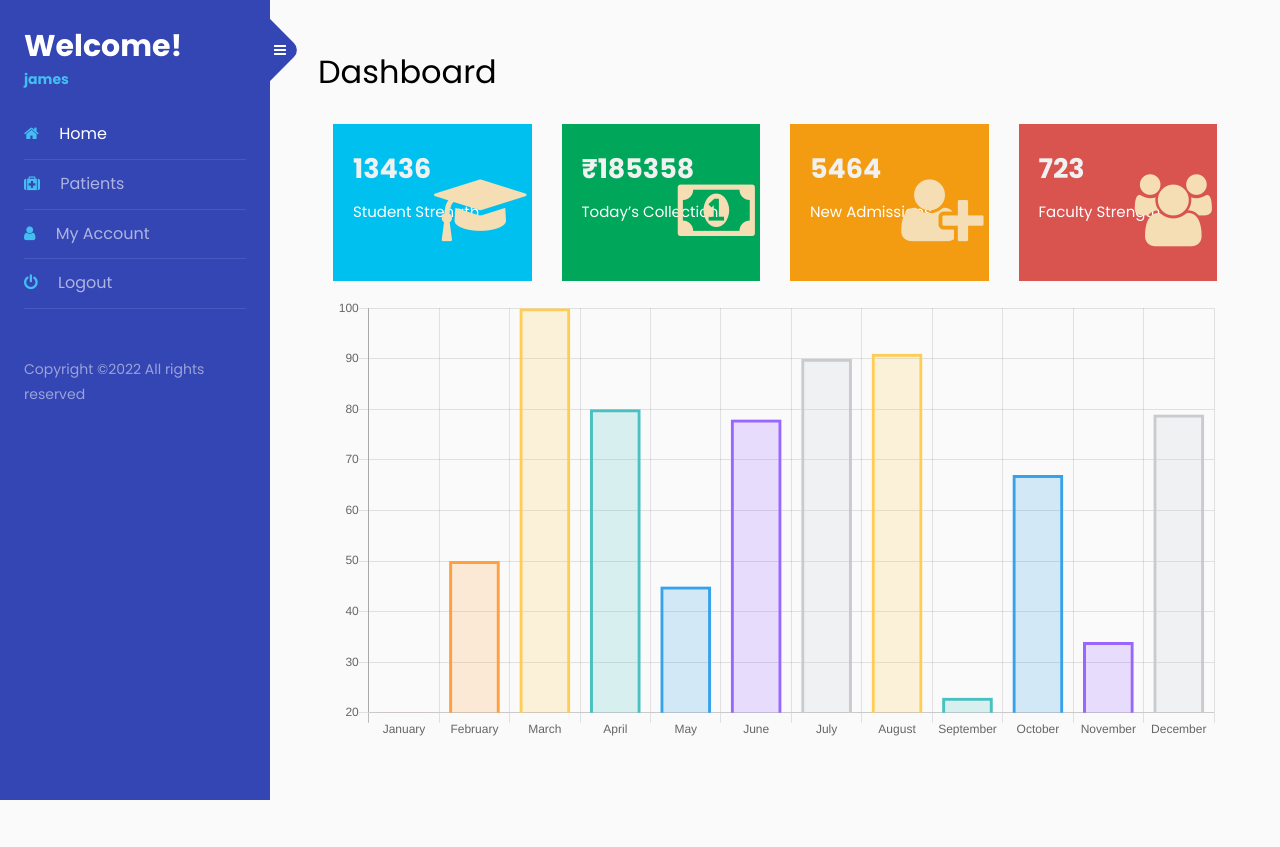
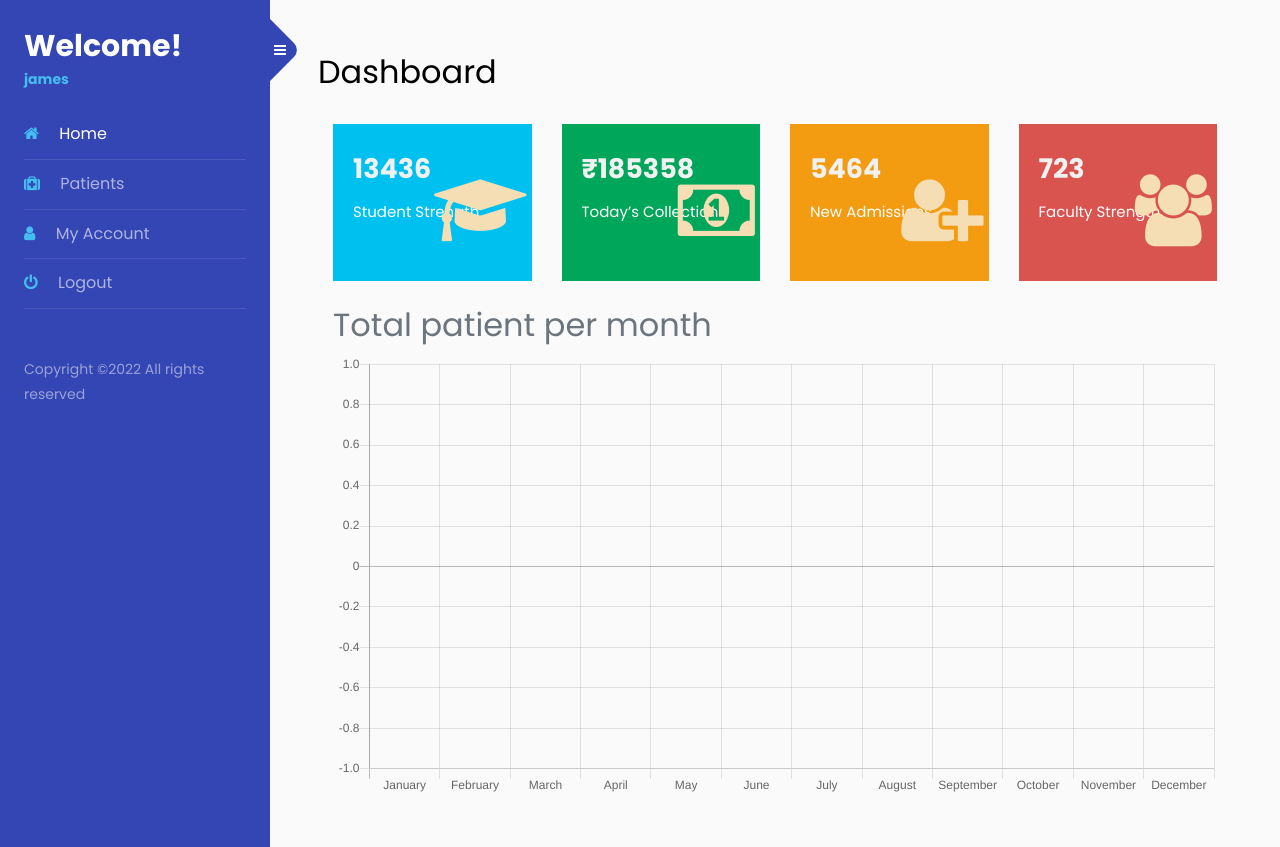
Before and after one commit to jaredladrera/health-management-system, a PHP site: page /pages/nurse/index.php in a window 1280 px wide. Before the commit the page ends 800 px from the top, so only its background shows below. Run offline with PHP 8.4, Linux system fonts and the light colour scheme; a user stored in the database is signed in; data comes from the database, SQL or seed files in the repository; some libraries are stand-ins or nearby versions.

Commit message:
adding graph function

```diff
--- /dev/null
+++ b/operations/fetchDataForGraph.php
@@ -0,0 +1,64 @@
+<?php
+
+include 'globalFunction.php';
+include './../connections/mysqlConnection.php';
+
+$obj = new DataOperation;
+$database = new Database;
+
+if(isset($_POST['key'])) :
+    $key = $_POST['key'];
+
+    if($key == 'monthly_data_graph'):
+        $currentYear = date("Y");
+
+        $january = $database->conn->query("SELECT COUNT(id) as total_jan FROM patient_data WHERE YEAR(date_issue) = '$currentYear' AND MONTH(date_issue) = 01");
+        $february = $database->conn->query("SELECT COUNT(id) as total_feb FROM patient_data WHERE YEAR(date_issue) = '$currentYear' AND MONTH(date_issue) = 02");
+        $march = $database->conn->query("SELECT COUNT(id) as total_march FROM patient_data WHERE YEAR(date_issue) = '$currentYear' AND MONTH(date_issue) = 03");
+        $april = $database->conn->query("SELECT COUNT(id) as total_apr  FROM patient_data WHERE YEAR(date_issue) = '$currentYear' AND MONTH(date_issue) = 04");
+        $mayo = $database->conn->query("SELECT COUNT(id) as total_may FROM patient_data WHERE YEAR(date_issue) = '$currentYear' AND MONTH(date_issue) = 05");
+        $june = $database->conn->query("SELECT COUNT(id) as total_june FROM patient_data WHERE YEAR(date_issue) = '$currentYear' AND MONTH(date_issue) = 06");
+        $july = $database->conn->query("SELECT COUNT(id) as total_july FROM patient_data WHERE YEAR(date_issue) = '$currentYear' AND MONTH(date_issue) = 07");
+        $august = $database->conn->query("SELECT COUNT(id) as total_aug FROM patient_data WHERE YEAR(date_issue) = '$currentYear' AND MONTH(date_issue) = 08");
+        $september = $database->conn->query("SELECT COUNT(id) as total_sept FROM patient_data WHERE YEAR(date_issue) = '$currentYear' AND MONTH(date_issue) = 09");
+        $october = $database->conn->query("SELECT COUNT(id) as total_oct FROM patient_data WHERE YEAR(date_issue) = '$currentYear' AND MONTH(date_issue) = 10");
+        $november = $database->conn->query("SELECT COUNT(id) as total_nov FROM patient_data WHERE YEAR(date_issue) = '$currentYear' AND MONTH(date_issue) = 11");
+        $december = $database->conn->query("SELECT COUNT(id) as total_dec FROM patient_data WHERE YEAR(date_issue) = '$currentYear' AND MONTH(date_issue) = 12");
+
+        $jan = $january->fetch_array();
+        $feb = $february->fetch_array();
+        $mar = $march->fetch_array();
+        $apr = $april->fetch_array();
+        $may = $mayo->fetch_array();
+        $jun = $june->fetch_array();
+        $jul = $july->fetch_array();
+        $aug = $august->fetch_array();
+        $sept = $september->fetch_array();
+        $oct = $october->fetch_array();
+        $nov = $november->fetch_array();
+        $dec = $december->fetch_array();
+
+
+        $data_graph = array(
+            'jan' => $jan['total_jan'],
+            'feb' => $feb['total_feb'],
+            'march' => $mar['total_march'],
+            'apr' => $apr['total_apr'],
+            'may' => $may['total_may'],
+            'june' => $jun['total_june'],
+            'july' => $jul['total_july'],
+            'aug' => $aug['total_aug'],
+            'sept' => $sept['total_sept'],
+            'oct' => $oct['total_oct'],
+            'nov' => $nov['total_nov'],
+            'dec' => $dec['total_dec'],
+        );
+
+        exit(json_encode($data_graph));
+
+    endif;
+
+endif;
+
+
+?>
--- a/pages/nurse/pages/dashboard.php
+++ b/pages/nurse/pages/dashboard.php
@@ -60,5 +60,6 @@
 </div>
 
 <div class="container">
+    <h2 class="text-secondary">Total patient per month</h2>
     <canvas id="myChart"></canvas>
 </div>
--- a/task list.txt
+++ b/task list.txt
@@ -19,18 +19,18 @@ Done
 - print patient data (nurse)
 - all users show details
 - account request show details
+- graph patient (nurse / admin)
 
 Pending
 - insert patient (admin) (optional)
 - update user (admin) (not necessary)
-- graph patient (nurse / admin)
 - card count data (nurse / admin)
 - forgot password (optional)
 
 
 Bug list
-- Getting time print (nurse page)
-- putting time in time input (nurse page)
+- Getting time print (nurse page) *done
+- putting time in time input (nurse page) *done
 
 Suggestion list
 -
```
Also changed, not shown: operations/fetchingAjaxRequest.php (+21 -0 lines), pages/admin/index.php (+11 -3 lines), pages/admin/pages/patient_list.php (+0 -15 lines), pages/nurse/index.php (+25 -7 lines), 1 other file.
